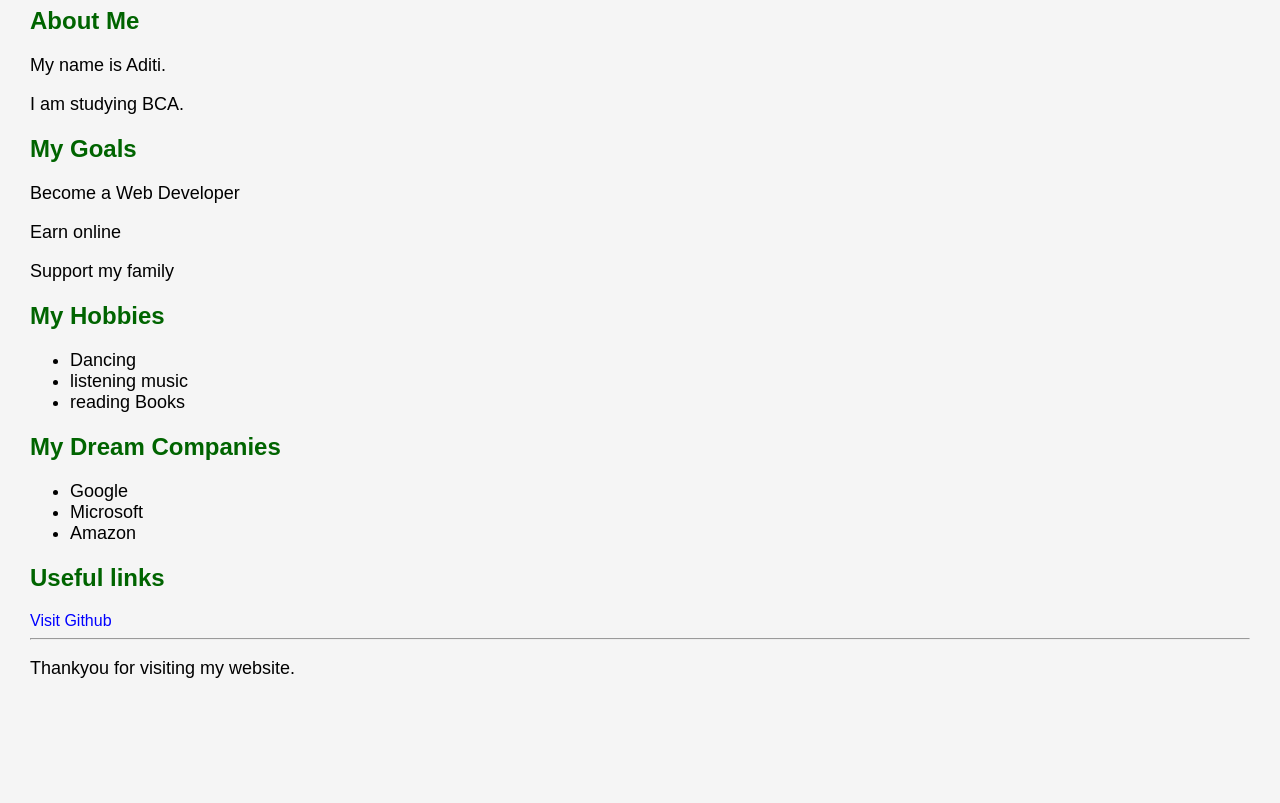
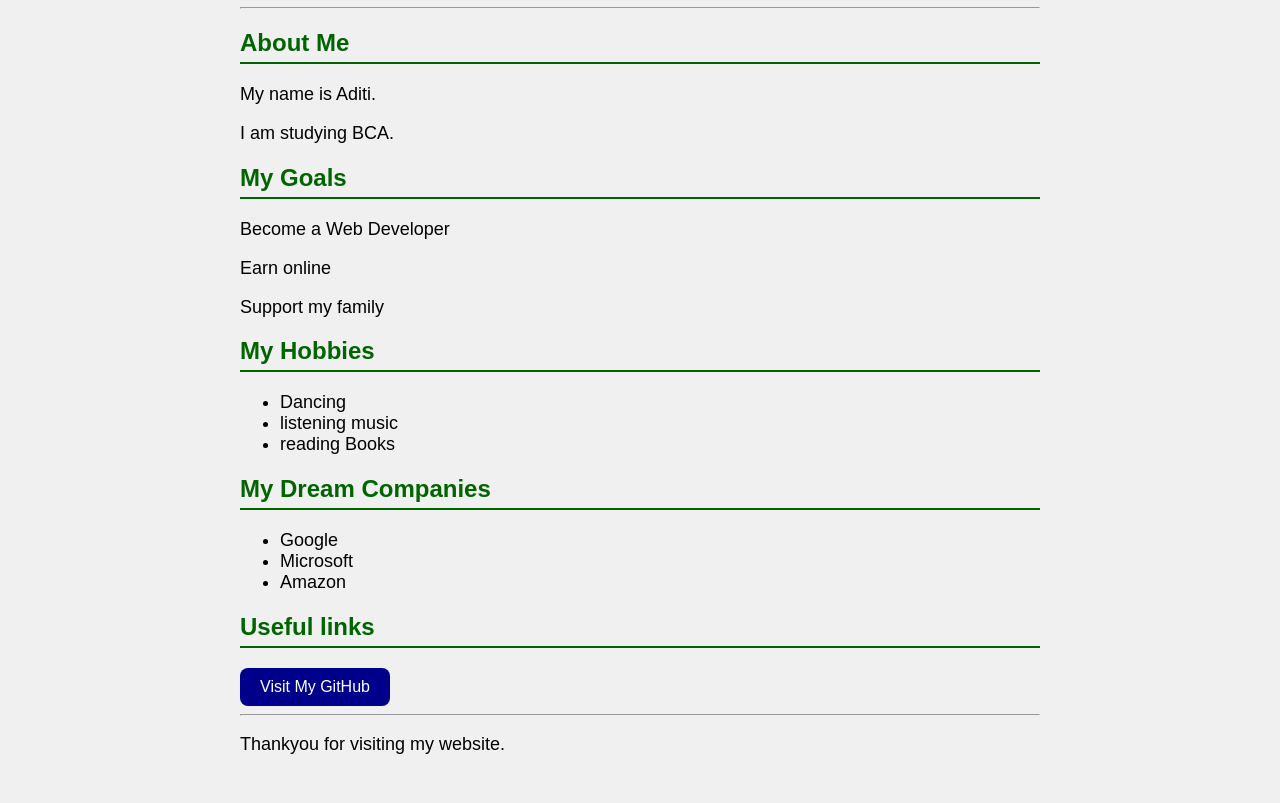
Before and after one commit to vijaysonar1620-dotcom/my-first-html-project, a plain HTML site: page index.html in a window 1280 px wide. Shown: the part 103-906 px from the top of the page. Before the commit the page ends 812 px from the top, so only its background shows below. Drawn offline with Linux system fonts and the light colour scheme.

Commit message:
Add files via upload

```diff
--- a/index.html
+++ b/index.html
@@ -8,6 +8,8 @@
 </head>
 
 <body>
+
+    <div class="container">
 
     <h1>Welcome to My portfolio</h1>
 
@@ -45,12 +47,13 @@
     <h2>Useful links</h2>
 
     <a href="https://github.com">
-    Visit Github
+        <button>Visit My GitHub</button>
     </a>
 
     <hr>
 
     <p>Thankyou for visiting my website.</p>
 
+</div>
 </body>
 </html>
--- a/styles.css
+++ b/styles.css
@@ -1,16 +1,24 @@
 body{
-    background-color: #f5f5f5;
+    background-color: #f0f0f0;
     font-family: Arial, sans-serif;
-    margin: 30px;
+    margin: 0;
+    padding: 30px;
+}
+
+.container {
+    max-width: 800px;
+    margin: auto;
 }
 
 h1 {
     color: darkblue;
-    margin-left: center;
+    text-align: center;
 }
 
 h2{
     color: darkgreen;
+    border-bottom: 2px solid darkgreen;
+    padding-bottom: 5px;
 }
 
 p, li {
@@ -25,3 +33,16 @@ a {
 a:hover {
     color: red;
 }
+
+button {
+    background-color: darkblue;
+    color: white;
+    border: none;
+    padding: 10px 20px;
+    border-radius: 8px;
+    font-size: 16px;
+}
+
+button:hover {
+    background-color: green;
+}
```
